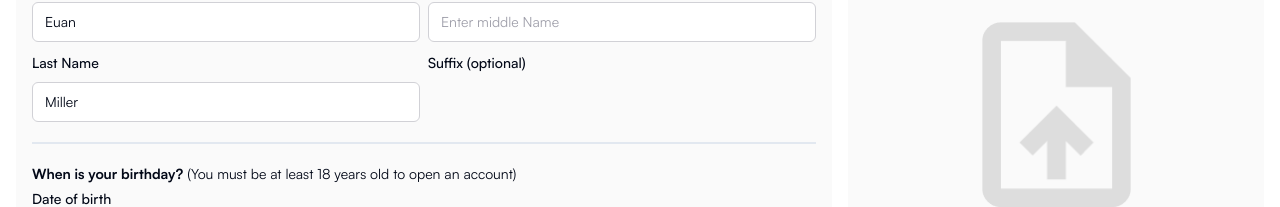
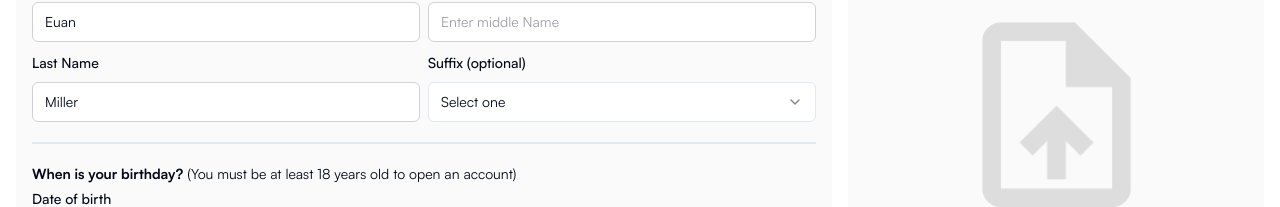
Before and after one commit to docknetwork/dock-bank-demo, a Next.js app: page /org/quotient in a window 1280 px wide. Shown: the part 234-441 px from the top of the page. Built offline with nearby package versions, Linux system fonts and the light colour scheme; no server answers.

Commit message:
more suffix tweaking - 3

```diff
--- a/components/forms/form-field-id.jsx
+++ b/components/forms/form-field-id.jsx
@@ -79,8 +79,14 @@ const FormFieldNameAndBirthday = ({ control, dob = false }) => (
                 render={({ field }) => (
                     <FormItem>
                         <FormLabel>Suffix (optional)</FormLabel>
-                        <Select onValueChange={field.onChange} value={field.value} placeholder='Select one'>
+                        <Select onValueChange={field.onChange} value={field.value}>
+                            <FormControl>
+                                <SelectTrigger>
+                                    <SelectValue placeholder="Select one" />
+                                </SelectTrigger>
+                            </FormControl>
                             <SelectContent>
+                                <SelectItem value={' '}> </SelectItem>
                                 <SelectItem value={'Junior'}>Junior</SelectItem>
                                 <SelectItem value={'Senior'}>Senior</SelectItem>
                             </SelectContent>
```
